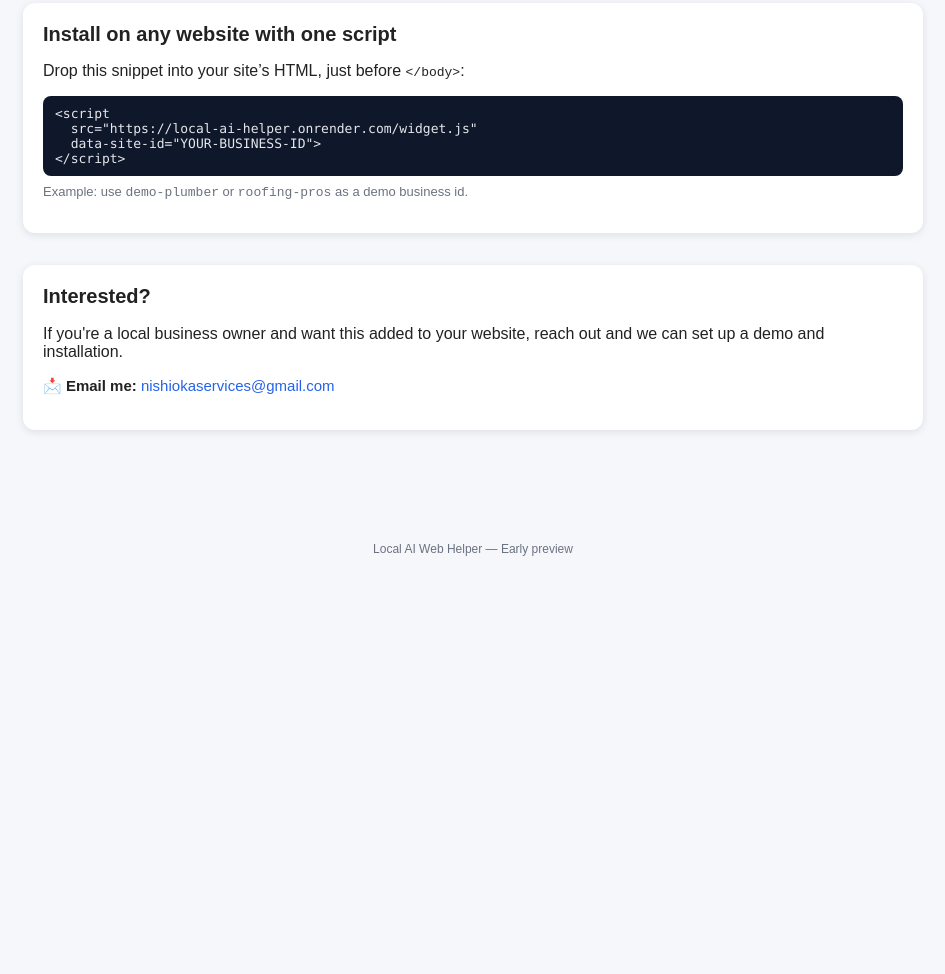
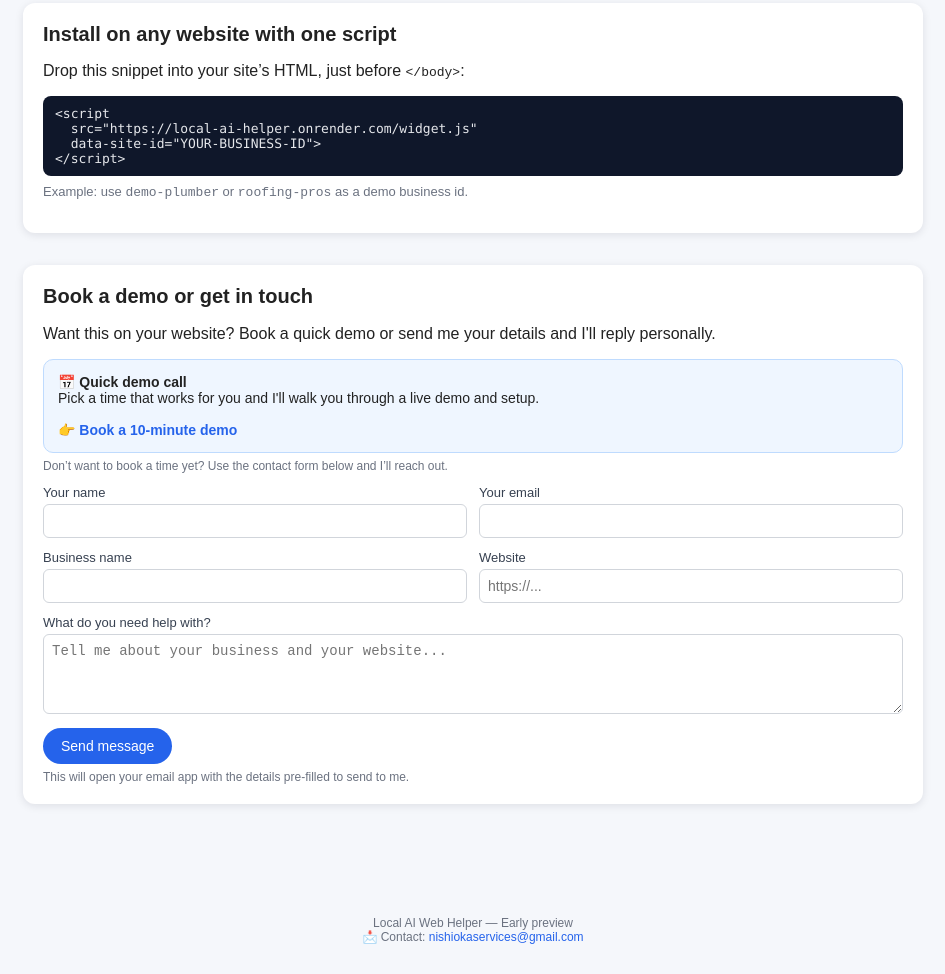
Before and after one commit to realcrown01/local-ai-helper, a website: page public/index.html in a window 1280 px wide. Shown: the part 778-1752 px from the top of the page, without its empty margins (167-1112 px from the left). Before the commit the page ends 1364 px from the top, so only its background shows below. Drawn offline with Linux system fonts and the light colour scheme; a script that the page names is missing.

Commit message:
Update demo scheduling link to Setmore

```diff
--- a/public/index.html
+++ b/public/index.html
@@ -2,7 +2,7 @@
 <html lang="en">
 <head>
   <meta charset="UTF-8" />
-  <title>Local AI Web Helper</title>
+  <title>AI Web Helper</title>
   <meta name="viewport" content="width=device-width, initial-scale=1" />
   <style>
     body {
@@ -82,27 +82,113 @@
     .cta:hover {
       background: #1d4ed8;
     }
+    .cta-secondary {
+      display: inline-block;
+      background: #0f172a;
+      color: white;
+      padding: 10px 18px;
+      border-radius: 999px;
+      text-decoration: none;
+      font-size: 14px;
+      margin-top: 10px;
+    }
+    .cta-secondary:hover {
+      background: #020617;
+    }
     footer {
       text-align: center;
       font-size: 12px;
       color: #6b7280;
       padding: 20px 0 30px;
     }
+    footer a {
+      color: #2563eb;
+      text-decoration: none;
+    }
+    footer a:hover {
+      text-decoration: underline;
+    }
+
+    /* Contact form + scheduling */
+    .form-grid {
+      display: grid;
+      grid-template-columns: 1fr 1fr;
+      gap: 12px;
+    }
+    .form-grid-full {
+      grid-column: 1 / -1;
+    }
+    label {
+      display: block;
+      font-size: 13px;
+      margin-bottom: 4px;
+      color: #374151;
+    }
+    input[type="text"],
+    input[type="email"],
+    textarea {
+      width: 100%;
+      padding: 8px;
+      border-radius: 6px;
+      border: 1px solid #d1d5db;
+      font-size: 14px;
+      box-sizing: border-box;
+    }
+    textarea {
+      min-height: 80px;
+      resize: vertical;
+    }
+    .btn-submit {
+      display: inline-block;
+      border: none;
+      padding: 10px 18px;
+      border-radius: 999px;
+      background: #2563eb;
+      color: white;
+      font-size: 14px;
+      cursor: pointer;
+      margin-top: 10px;
+    }
+    .btn-submit:hover {
+      background: #1d4ed8;
+    }
+    .small-note {
+      font-size: 12px;
+      color: #6b7280;
+      margin-top: 6px;
+    }
+    .schedule-box {
+      background: #eff6ff;
+      border-radius: 10px;
+      padding: 14px;
+      font-size: 14px;
+      border: 1px solid #bfdbfe;
+    }
+    .schedule-box a {
+      color: #2563eb;
+      font-weight: 600;
+      text-decoration: none;
+    }
+    .schedule-box a:hover {
+      text-decoration: underline;
+    }
   </style>
 </head>
 <body>
   <header>
     <div class="container">
-      <div class="logo">Local AI Web Helper</div>
+      <div class="logo">AI Web Helper</div>
     </div>
   </header>
 
   <main>
     <div class="container">
+
+      <!-- Hero / CTA section -->
       <div class="section">
         <h1>24/7 AI Website Assistant for Local Service Businesses</h1>
         <div class="subtitle">
-    Turn website visitors into booked jobs. Capture name, phone, location, and issue
+          Turn website visitors into leads. Capture name, phone, location, and issue
           automatically, and send warm leads straight to the business.
         </div>
         <div>
@@ -113,16 +199,21 @@
           <span class="pill">Any local service</span>
         </div>
 
-  <!-- Buttons row -->
+        <!-- Primary actions -->
         <div style="margin-top: 16px; display:flex; flex-wrap:wrap; gap:10px;">
           <a class="cta" href="#demo">🧪 Try the live chat demo</a>
-    <a class="cta" href="/admin/leads?siteId=demo-plumber" style="background:#0f172a;">
+          <!-- Book a demo goes to scheduling section -->
+          <a class="cta-secondary" href="#schedule">
+            📅 Book a 10-minute demo
+          </a>
+          <!-- Direct link to demo dashboard -->
+          <a class="cta-secondary" href="/admin/leads?siteId=demo-plumber" style="background:#16a34a;">
             📊 View demo leads dashboard
           </a>
         </div>
       </div>
 
-
+      <!-- How it works -->
       <div class="section">
         <h2>How it works</h2>
         <ul>
@@ -133,12 +224,14 @@
         </ul>
       </div>
 
+      <!-- Live demo section -->
       <div class="section" id="demo">
         <h2>Live demo: John's Plumbing</h2>
         <p>Use the chat bubble in the bottom-right corner to talk to the assistant as if you were a customer.</p>
-        <p>Ask something like: “My name is Alex, my phone is 555-555-5555, I'm in zip 12345, and I have a leaking pipe under my kitchen sink.”</p>
+        <p>Try something like: “My name is Alex, my phone is 555-555-5555, I'm in zip 12345, and I have a leaking pipe under my kitchen sink.”</p>
       </div>
 
+      <!-- Install snippet -->
       <div class="section">
         <h2>Install on any website with one script</h2>
         <p>Drop this snippet into your site’s HTML, just before <code>&lt;/body&gt;</code>:</p>
@@ -153,23 +246,70 @@
         </p>
       </div>
 
-      <div class="section">
-  <h2>Interested?</h2>
-  <p>If you're a local business owner and want this added to your website, reach out and we can set up a demo and installation.</p>
+      <!-- Scheduling + Contact -->
+      <div class="section" id="schedule">
+        <h2>Book a demo or get in touch</h2>
+        <p>
+          Want this on your website? Book a quick demo or send me your details and I'll reply personally.
+        </p>
 
-  <p style="margin-top: 12px; font-size: 15px;">
-    📩 <strong>Email me:</strong>
-    <a href="mailto:nishiokaservices@gmail.com" style="color:#2563eb; text-decoration:none;">
-      nishiokaservices@gmail.com
+        <!-- Scheduling box (Calendly-style link) -->
+        <div class="schedule-box">
+          <strong>📅 Quick demo call</strong><br />
+          Pick a time that works for you and I'll walk you through a live demo and setup.
+          <br /><br />
+          <!-- Replace this link with your real Calendly (or other scheduling) URL -->
+          <a href="https://nishiokaservices.setmore.com/services/cbc88d43-08de-4022-a8b3-577add493d5c" target="_blank" rel="noopener noreferrer">
+            👉 Book a 10-minute demo
           </a>
+        </div>
+
+        <p class="small-note">
+          Don’t want to book a time yet? Use the contact form below and I’ll reach out.
         </p>
+
+        <!-- Contact form -->
+        <form
+          action="mailto:nishiokaservices@gmail.com"
+          method="post"
+          enctype="text/plain"
+        >
+          <div class="form-grid">
+            <div>
+              <label for="name">Your name</label>
+              <input type="text" id="name" name="name" required />
+            </div>
+            <div>
+              <label for="email">Your email</label>
+              <input type="email" id="email" name="email" required />
+            </div>
+            <div>
+              <label for="business">Business name</label>
+              <input type="text" id="business" name="business" />
+            </div>
+            <div>
+              <label for="website">Website</label>
+              <input type="text" id="website" name="website" placeholder="https://..." />
+            </div>
+            <div class="form-grid-full">
+              <label for="message">What do you need help with?</label>
+              <textarea id="message" name="message" placeholder="Tell me about your business and your website..."></textarea>
+            </div>
+          </div>
+          <button type="submit" class="btn-submit">Send message</button>
+          <div class="small-note">
+            This will open your email app with the details pre-filled to send to me.
+          </div>
+        </form>
       </div>
 
     </div>
   </main>
 
   <footer>
-    Local AI Web Helper &mdash; Early preview
+    Local AI Web Helper — Early preview<br />
+    📩 Contact:
+    <a href="mailto:nishiokaservices@gmail.com">nishiokaservices@gmail.com</a>
   </footer>
 
   <!-- Live widget demo on this page -->
```
Lines whose indentation alone changed are shown as unchanged.
